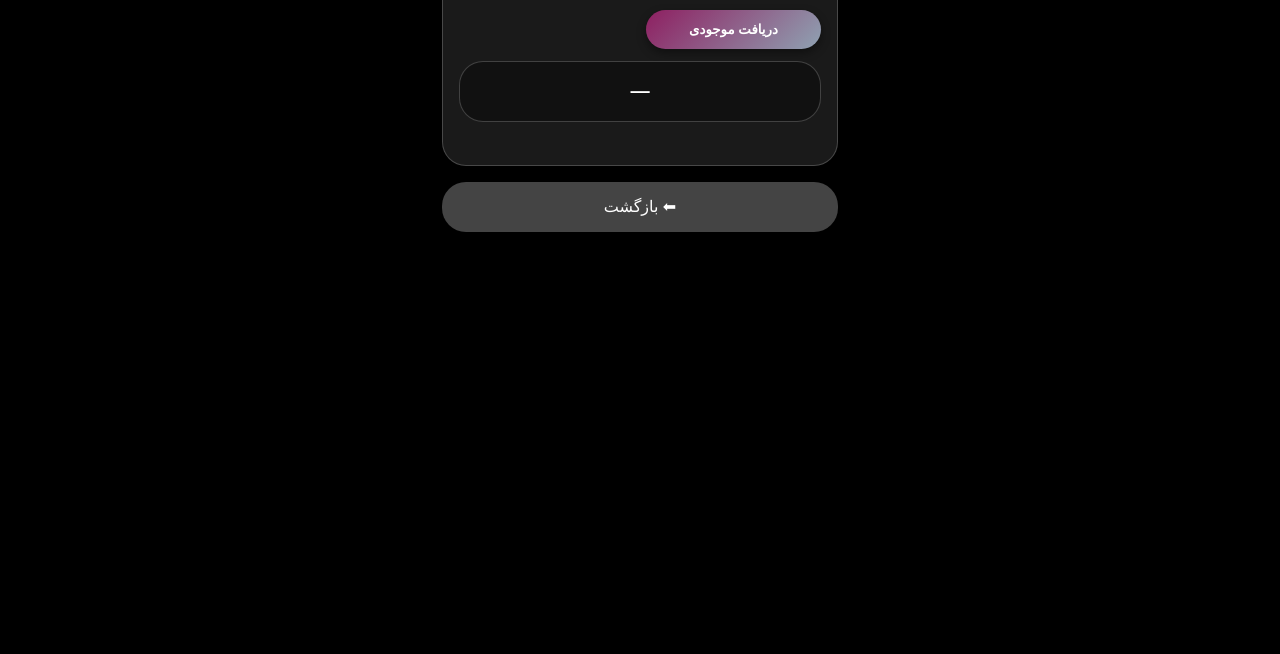
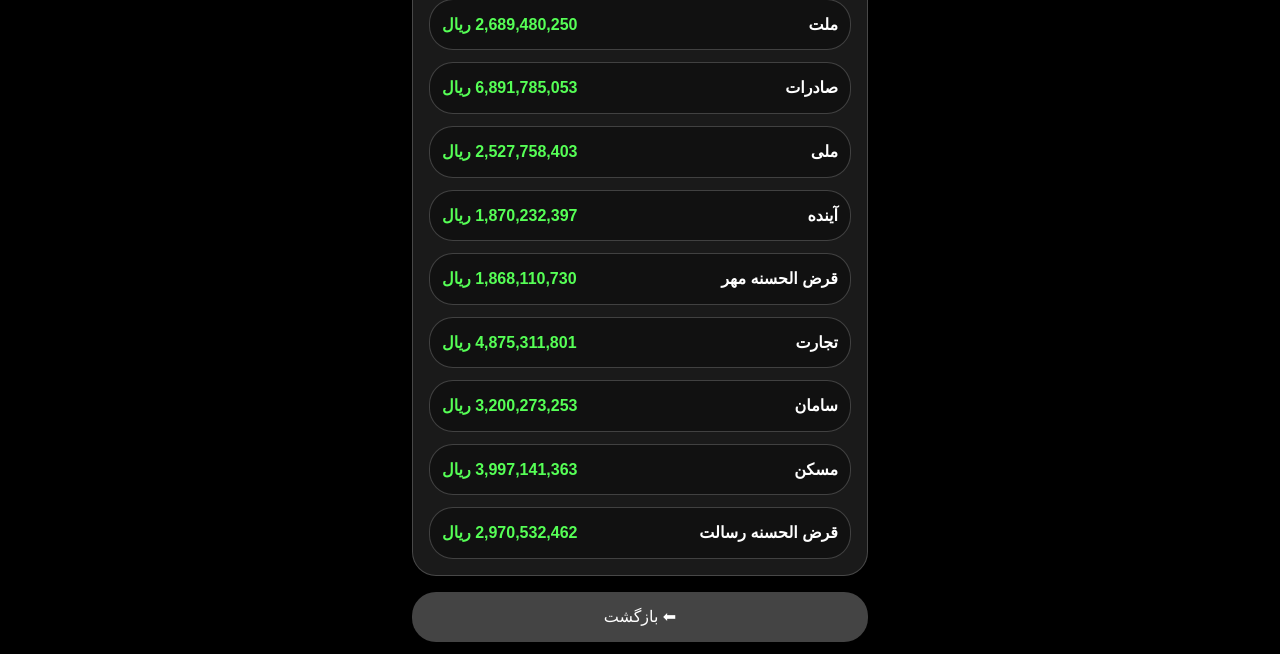
Before and after one commit to hosram/metalloine-app, a plain HTML site: page bank_balance.html in a window 1280 px wide. Shown: the part 177-831 px from the top of the page. Drawn offline with Linux system fonts and the light colour scheme; a small style sheet from the web is missing.

Commit message:
Update bank_balance.html

```diff
--- a/bank_balance.html
+++ b/bank_balance.html
@@ -3,7 +3,7 @@
 <head>
   <meta charset="UTF-8">
   <meta name="viewport" content="width=device-width,initial-scale=1">
-  <title>نمایش موجودی بانک | Metalloine</title>
+  <title>لیست بانک‌ها | Metalloine</title>
 
   <!-- فونت فارسی Vazirmatn -->
   <link rel="stylesheet"
@@ -14,81 +14,91 @@
       --c-primary: #8E1F61;
       --c-accent:  #8FA2B2;
       --glass: rgba(255,255,255,0.1);
-      --r: 24px;  /* میزان گردی گوشه‌ها */
+      --r: 24px;  /* گردی گوشه‌ها */
       --g: 12px;  /* فاصله پایه */
     }
     * {
-      box-sizing: border-box; margin: 0; padding: 0;
+      box-sizing: border-box;
+      margin: 0;
+      padding: 0;
     }
     body {
-      background: #000; color: #fff;
+      background: #000;
+      color: #fff;
       font-family: "Vazirmatn", sans-serif;
-      min-height: 100vh; line-height: 1.6;
+      min-height: 100vh;
+      line-height: 1.6;
     }
     /* هدر بالای صفحه */
     #topbar {
-      display: flex; justify-content: center; align-items: center;
-      height: 64px; margin: var(--g);
-      background: var(--glass); backdrop-filter: blur(24px);
+      display: flex;
+      justify-content: center;
+      align-items: center;
+      height: 64px;
+      margin: var(--g);
+      background: var(--glass);
+      backdrop-filter: blur(24px);
       border: 1px solid rgba(255,255,255,0.25);
       border-radius: var(--r);
     }
     .logo {
-      display: flex; align-items: center; gap: 8px;
-      font-size: 1.4rem; font-weight: 700;
+      display: flex;
+      align-items: center;
+      gap: 8px;
+      font-size: 1.4rem;
+      font-weight: 700;
     }
     .ring {
-      width: 22px; height: 22px;
-      border: 6px solid var(--c-accent); border-radius: 50%;
+      width: 22px;
+      height: 22px;
+      border: 6px solid var(--c-accent);
+      border-radius: 50%;
     }
-    .brand { color: var(--c-primary); }
+    .brand {
+      color: var(--c-primary);
+    }
 
     main {
-      max-width: 420px; margin: 0 auto; padding: var(--g);
+      max-width: 480px;
+      margin: 0 auto;
+      padding: var(--g);
     }
 
     .card {
-      background: var(--glass); backdrop-filter: blur(24px);
+      background: var(--glass);
+      backdrop-filter: blur(24px);
       border-radius: var(--r);
       border: 1px solid rgba(255,255,255,0.2);
       padding: 16px;
-      display: grid;
-      grid-template-columns: 1fr 1fr;
-      gap: 12px;
       margin-top: var(--g);
     }
-    .card > h2 {
-      grid-column: span 2;
+    .card h2 {
       text-align: center;
-      margin-bottom: 8px;
+      margin-bottom: 16px;
+      font-size: 1.2rem;
     }
 
-    button {
-      border: none;
+    /* استایل لیست بانک‌ها */
+    .bank-list {
+      display: flex;
+      flex-direction: column;
+      gap: 12px;
+    }
+    .bank-row {
+      display: flex;
+      justify-content: space-between;
+      align-items: center;
+      background: #111;
+      padding: 12px;
       border-radius: var(--r);
-      background: linear-gradient(135deg, var(--c-primary), var(--c-accent));
-      color: #fff; font-weight: 600;
-      padding: 12px; cursor: pointer;
-      box-shadow: 0 4px 10px rgba(0,0,0,0.4);
-      width: 100%;
+      border: 1px solid rgba(255,255,255,0.2);
     }
-    button:hover { opacity: 0.9; }
-
-    output {
-      grid-column: span 2;
-      display: block; background: #111; text-align: center;
-      padding: 14px; border-radius: var(--r);
-      border: 1px solid rgba(255,255,255,0.2);
-      font-size: 1.2rem; font-weight: 700;
-      min-height: 1.4em;
+    .bank-name {
+      font-weight: 600;
     }
-
-    .warning {
-      grid-column: span 2;
-      color: #ff8080;
-      text-align: center;
-      min-height: 1.2em;
-      font-size: 0.8rem;
+    .bank-balance {
+      color: #56ff56; /* رنگ سبز برای موجودی */
+      font-weight: 700;
     }
 
     .btn-back {
@@ -96,22 +106,20 @@
       width: 100%;
       text-align: center;
       text-decoration: none;
-      background: #444; color: #fff;
+      background: #444;
+      color: #fff;
       border-radius: var(--r);
       padding: 12px;
       margin-top: 16px;
     }
-    .btn-back:hover { background: #555; }
-
-    @media (max-width: 600px) {
-      .card {
-        grid-template-columns: 1fr !important; /* در موبایل یک ستونی */
-      }
+    .btn-back:hover {
+      background: #555;
     }
   </style>
 </head>
 
 <body>
+
   <!-- هدر -->
   <header id="topbar">
     <span class="logo">
@@ -121,64 +129,52 @@
   </header>
 
   <main>
-    <!-- کارت نمایش موجودی بانک -->
     <div class="card">
-      <h2>نمایش موجودی بانک</h2>
-      <button id="btnBalance" type="button">دریافت موجودی</button>
-      <output id="balance" aria-live="polite">—</output>
-      <div id="warn" class="warning"></div>
+      <h2>لیست بانک‌ها</h2>
+      <div class="bank-list">
+        <!-- هر بانک در یک سطر -->
+        <div class="bank-row">
+          <span class="bank-name">ملت</span>
+          <span class="bank-balance">2,689,480,250 ریال</span>
+        </div>
+        <div class="bank-row">
+          <span class="bank-name">صادرات</span>
+          <span class="bank-balance">6,891,785,053 ریال</span>
+        </div>
+        <div class="bank-row">
+          <span class="bank-name">ملی</span>
+          <span class="bank-balance">2,527,758,403 ریال</span>
+        </div>
+        <div class="bank-row">
+          <span class="bank-name">آینده</span>
+          <span class="bank-balance">1,870,232,397 ریال</span>
+        </div>
+        <div class="bank-row">
+          <span class="bank-name">قرض الحسنه مهر</span>
+          <span class="bank-balance">1,868,110,730 ریال</span>
+        </div>
+        <div class="bank-row">
+          <span class="bank-name">تجارت</span>
+          <span class="bank-balance">4,875,311,801 ریال</span>
+        </div>
+        <div class="bank-row">
+          <span class="bank-name">سامان</span>
+          <span class="bank-balance">3,200,273,253 ریال</span>
+        </div>
+        <div class="bank-row">
+          <span class="bank-name">مسکن</span>
+          <span class="bank-balance">3,997,141,363 ریال</span>
+        </div>
+        <div class="bank-row">
+          <span class="bank-name">قرض الحسنه رسالت</span>
+          <span class="bank-balance">2,970,532,462 ریال</span>
+        </div>
+      </div>
     </div>
 
-    <!-- لینک بازگشت به صفحه اصلی -->
+    <!-- لینک بازگشت -->
     <a href="index.html" class="btn-back">⬅ بازگشت</a>
   </main>
 
-  <script>
-    // API Key و Login Token برنامه حسابداری
-    const API_KEY = "XYeyCb0ImFsL8hr97IjLcJyBy7NImVm4";
-    const LOGIN_TOKEN = "09a16a9e8feb473bacb8ccfe1a0b2ecac9798d486193bac994022ba9e4697524d5b8de6dec5ad2af79cbae77d4ca2af0";
-
-    // آدرس (Endpoint) فرضی برای گرفتن موجودی
-    // در پروژه واقعی جایگزین کنید
-    const BALANCE_ENDPOINT = "https://example.com/api/bank/balance";
-
-    const btnBalance = document.getElementById("btnBalance");
-    const balanceOut = document.getElementById("balance");
-    const warnElem   = document.getElementById("warn");
-
-    btnBalance.addEventListener("click", async () => {
-      try {
-        // ابتدا خروجی و هشدار قبلی را خالی کنیم
-        balanceOut.textContent = "در حال دریافت...";
-        warnElem.textContent   = "";
-
-        const response = await fetch(BALANCE_ENDPOINT, {
-          method: "GET",
-          headers: {
-            // بسته به مستندات API ممکن است نام هدر متفاوت باشد
-            "Api-Key": API_KEY,
-            "Authorization": `Bearer ${LOGIN_TOKEN}`,
-            "Content-Type": "application/json"
-          }
-        });
-
-        if (!response.ok) {
-          throw new Error("پاسخ سرور معتبر نیست");
-        }
-
-        const data = await response.json();
-        // فرض می‌کنیم موجودی در فیلد data.balance باشد
-        if (!("balance" in data)) {
-          throw new Error("فیلد balance در پاسخ وجود ندارد");
-        }
-
-        balanceOut.textContent = `${data.balance} تومان`;
-      } catch (error) {
-        console.error(error);
-        balanceOut.textContent = "—";
-        warnElem.textContent = "خطا در دریافت موجودی یا ارتباط با سرور";
-      }
-    });
-  </script>
 </body>
 </html>
```
